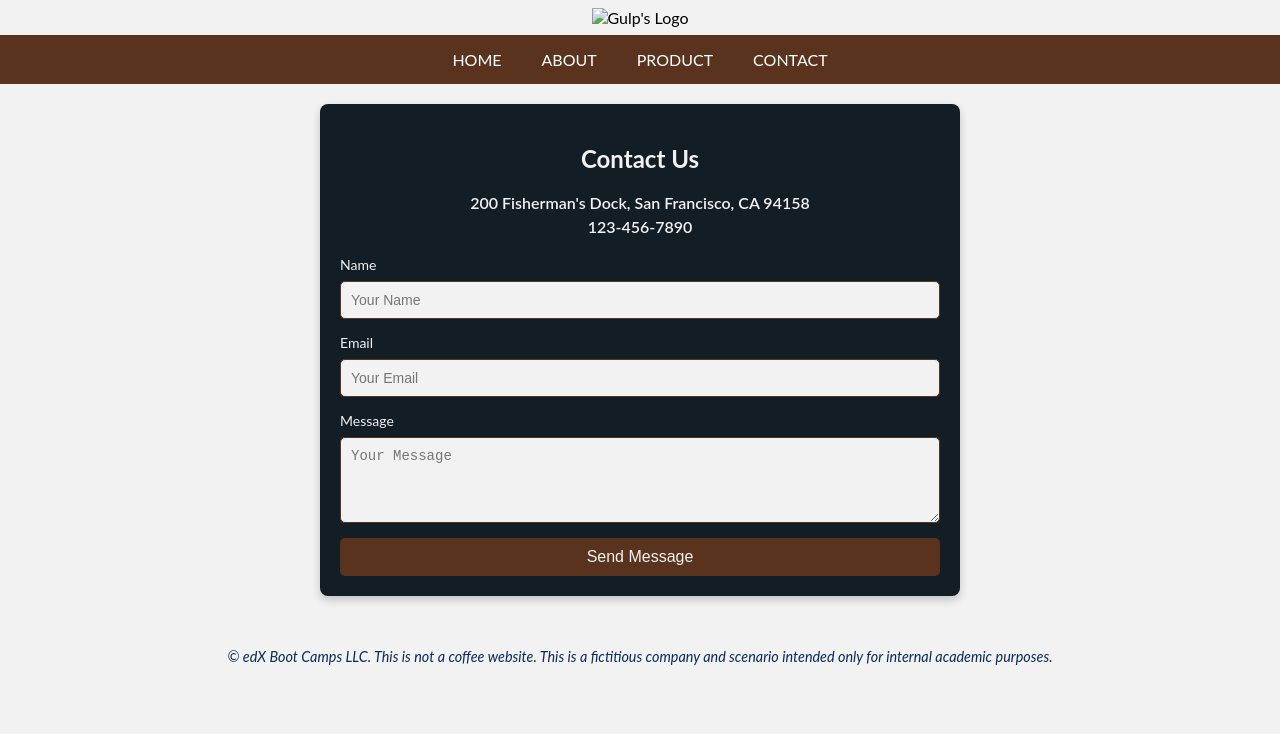
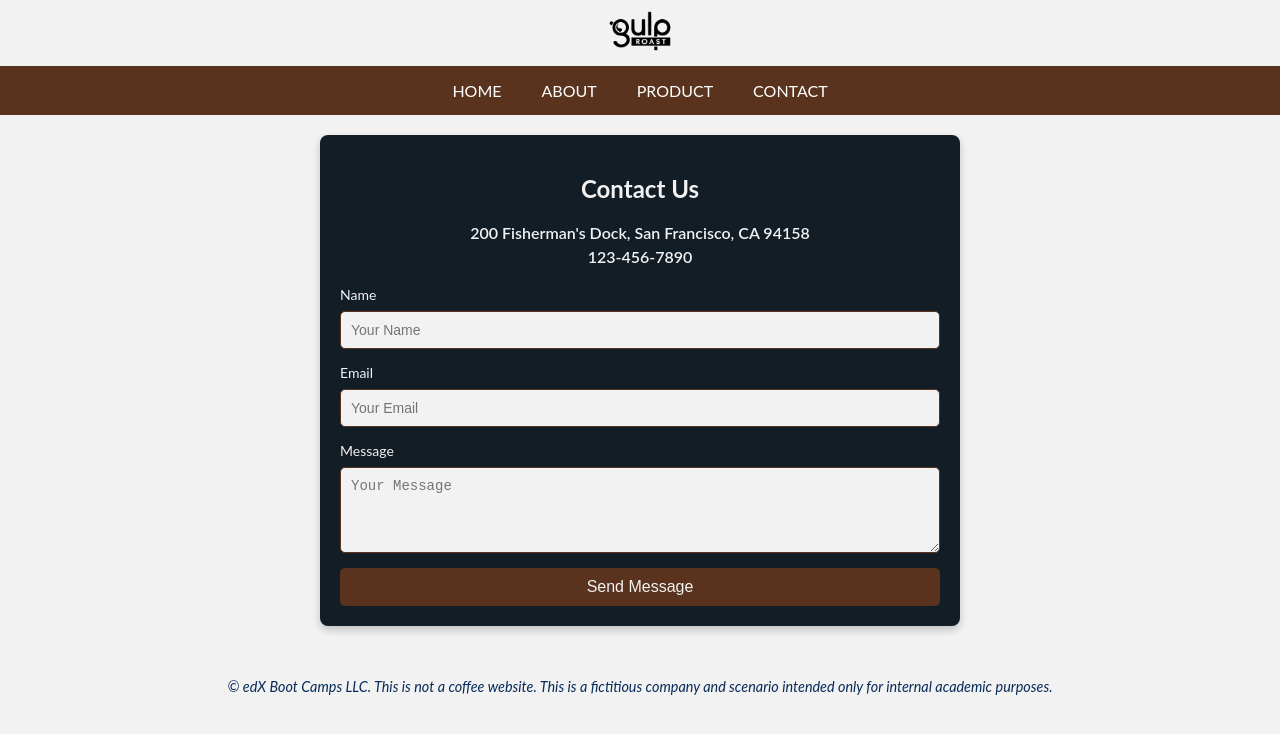
Before and after one commit to mariaruu/module10, a plain HTML site: page contact.html in a window 1280 px wide. Drawn offline with Linux system fonts and the light colour scheme.

Commit message:
Update contact.html

```diff
--- a/contact.html
+++ b/contact.html
@@ -9,7 +9,7 @@
 <body>
   <!-- Logo -->
   <div class="logo-container">
-    <img src="/images/gulp-logo-dark.webp" alt="Gulp's Logo">
+    <img src="gulp-logo-dark.webp" alt="Gulp's Logo">
   </div>
 
   <!-- Navigation Bar -->
```
